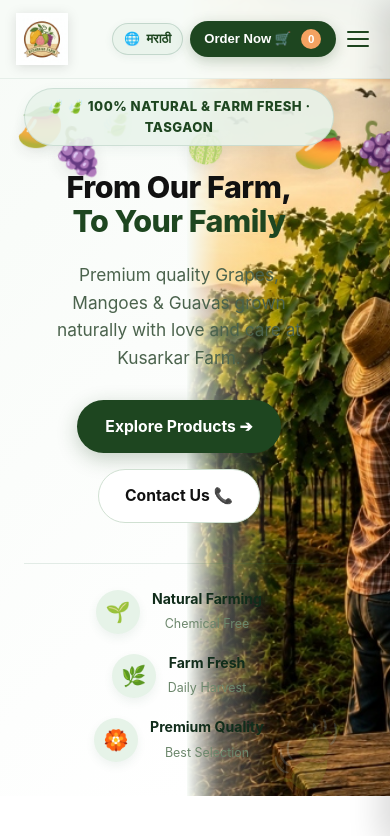
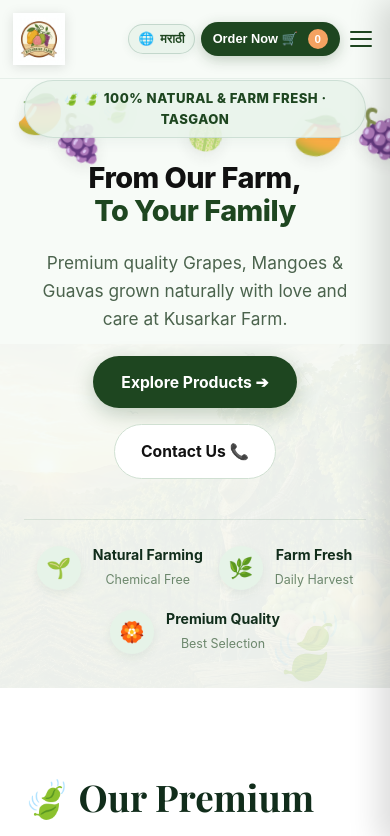
Before and after one commit to pranotikusarkar873-lgtm/kusarkar-farm, a React (Vite) app: page / in a window 390 px wide. Shown: the top 836 px of the page. Built offline with nearby package versions, Linux system fonts and the light colour scheme; no server answers; a web font is replaced by a local one.

Commit message:
Fix mobile S 320px responsive header, background split readability and text layout

```diff
--- a/src/index.css
+++ b/src/index.css
@@ -1843,15 +1843,15 @@
 
   .nav-links {
     position: fixed;
-    top: 68px;
+    top: 64px;
     left: 0;
     right: 0;
     background: rgba(255, 255, 255, 0.98);
     backdrop-filter: blur(16px);
     -webkit-backdrop-filter: blur(16px);
     flex-direction: column;
-    padding: 2rem 1.5rem;
-    gap: 1.4rem;
+    padding: 1.8rem 1.2rem;
+    gap: 1.2rem;
     box-shadow: 0 16px 30px rgba(0, 0, 0, 0.12);
     border-bottom: 1px solid rgba(45, 106, 79, 0.12);
     transform: translateY(-160%);
@@ -1866,8 +1866,30 @@
 
   .hero {
     min-height: auto;
-    padding-top: 5.5rem;
+    padding-top: 5rem;
     padding-bottom: 2rem;
+    background: #f7fbf7;
+  }
+
+  .hero-bg-split {
+    flex-direction: column;
+  }
+
+  .hero-bg-left {
+    width: 100%;
+    height: 100%;
+    background: #f7fbf7;
+  }
+
+  .hero-bg-right {
+    width: 100%;
+    height: 100%;
+    opacity: 0.18;
+  }
+
+  .hero-right-overlay {
+    background: #f7fbf7;
+    opacity: 0.75;
   }
 
   .hero-container {
@@ -1877,14 +1899,16 @@
   }
 
   .hero-left-content {
+    padding-right: 0;
     display: flex;
     flex-direction: column;
     align-items: center;
+    z-index: 10;
   }
 
   .hero-desc {
-    margin: 0 auto 1.8rem;
-    max-width: 90%;
+    margin: 0 auto 1.5rem;
+    max-width: 95%;
   }
 
   .hero-btn-row {
@@ -1927,7 +1951,7 @@
 
 @media (max-width: 768px) {
   .hero-main-title {
-    font-size: clamp(1.9rem, 6vw, 2.8rem);
+    font-size: clamp(1.8rem, 6vw, 2.6rem);
   }
 
   .product-h-card {
@@ -1950,28 +1974,40 @@
   }
 
   .gallery-grid {
-    grid-template-columns: repeat(auto-fit, minmax(200px, 1fr));
+    grid-template-columns: repeat(auto-fit, minmax(180px, 1fr));
     gap: 0.8rem;
   }
 }
 
 @media (max-width: 576px) {
   .nav-container {
-    padding: 0 1rem;
+    padding: 0 0.8rem;
+  }
+
+  .nav-logo-icon {
+    font-size: 1.4rem;
+  }
+
+  .nav-logo-main {
+    font-size: 1.15rem;
+  }
+
+  .nav-logo-sub {
+    font-size: 0.58rem;
   }
 
   .nav-actions {
-    gap: 0.4rem;
+    gap: 0.35rem;
   }
 
   .btn-lang-toggle {
-    padding: 0.45rem 0.7rem;
+    padding: 0.4rem 0.6rem;
+    font-size: 0.78rem;
+  }
+
+  .btn-order-now {
+    padding: 0.45rem 0.75rem;
     font-size: 0.8rem;
-  }
-
-  .btn-order-now {
-    padding: 0.5rem 0.9rem;
-    font-size: 0.82rem;
   }
 
   .why-choose-grid {
@@ -1991,3 +2027,53 @@
     justify-content: center;
   }
 }
+
+/* Mobile S - 320px & Extremely Small Screens */
+@media (max-width: 380px) {
+  .nav-container {
+    padding: 0 0.4rem;
+  }
+
+  .nav-logo-sub {
+    display: none;
+  }
+
+  .btn-lang-toggle {
+    padding: 0.35rem 0.5rem;
+    font-size: 0.72rem;
+  }
+
+  .btn-order-now {
+    padding: 0.4rem 0.6rem;
+    font-size: 0.75rem;
+  }
+
+  .hero-main-title {
+    font-size: 1.65rem;
+    line-height: 1.25;
+  }
+
+  .hero-desc {
+    font-size: 0.88rem;
+    line-height: 1.45;
+  }
+
+  .hero-btn-row {
+    flex-direction: column;
+    gap: 0.6rem;
+    width: 100%;
+  }
+
+  .btn-explore-hero,
+  .btn-contact-hero {
+    width: 100%;
+    justify-content: center;
+    padding: 0.65rem 1rem;
+    font-size: 0.85rem;
+  }
+
+  .h-feature {
+    width: 100%;
+    justify-content: center;
+  }
+}
```
